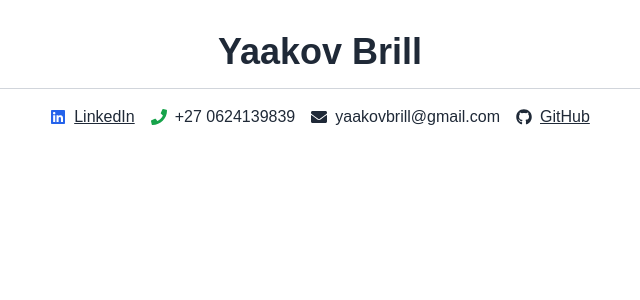
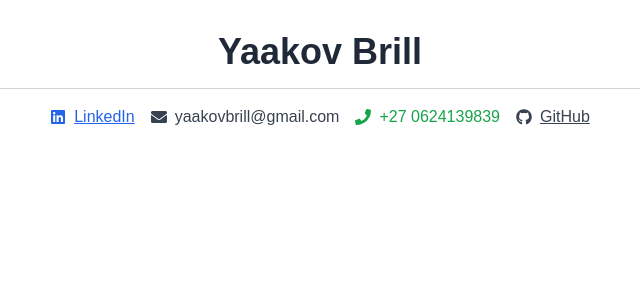
Before and after one commit to yaakovbrill/Yaakov-Brill-Resume, a Next.js app: page / in a window 1280 px wide. Shown: the top 300 px of the page, without its empty margins (320-960 px from the left). Built offline with nearby package versions, Linux system fonts and the light colour scheme.

Commit message:
Cleaned contact colours

```diff
--- a/app/components/contactSection.tsx
+++ b/app/components/contactSection.tsx
@@ -7,25 +7,25 @@ const ContactDetails = () => {
       <hr className="w-1/2 border-gray-300 mb-4"/>
       <div className="flex space-x-4">
         <Link href="https://www.linkedin.com/in/yaakovbrill/" target="_blank" rel="noopener noreferrer">
-          <div className="flex items-center text-gray-800 hover:text-gray-900 underline">
-            <FaLinkedin className="mr-2 text-blue-600 hover:text-blue-800" />
+          <div className="flex items-center text-blue-600 hover:text-blue-800 underline">
+            <FaLinkedin className="mr-2" />
             LinkedIn
           </div>
         </Link>
-        <Link href="tel:+270624139839">
-          <div className="flex items-center text-gray-800 hover:text-gray-900">
-            <FaPhone className="mr-2 text-green-600 hover:text-green-800" />
-            +27 0624139839
-          </div>
-        </Link>
         <Link href="mailto:yaakovbrill@gmail.com">
-          <div className="flex items-center text-gray-800 hover:text-gray-900">
+          <div className="flex items-center text-gray-700 hover:text-gray-900">
             <FaEnvelope className="mr-2" />
             yaakovbrill@gmail.com
           </div>
         </Link>
+        <Link href="tel:+270624139839">
+          <div className="flex items-center text-green-600 hover:text-green-800">
+            <FaPhone className="mr-2" />
+            +27 0624139839
+          </div>
+        </Link>
         <Link href="https://github.com/yaakovbrill/resume/" target="_blank" rel="noopener noreferrer">
-          <div className="flex items-center text-gray-800 hover:text-gray-900 underline">
+          <div className="flex items-center text-gray-700 hover:text-gray-900 underline">
             <FaGithub className="mr-2" />
             GitHub
           </div>
```
